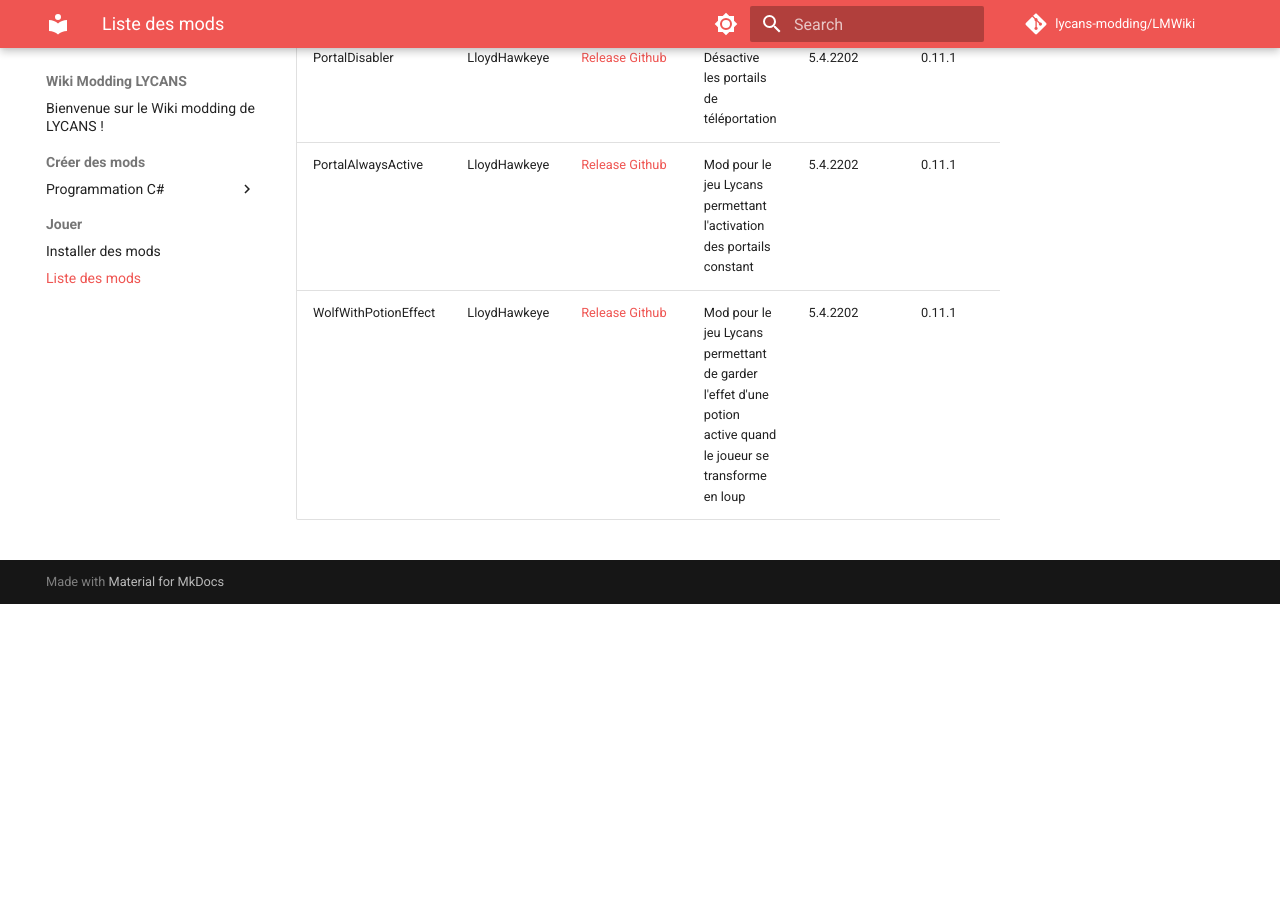
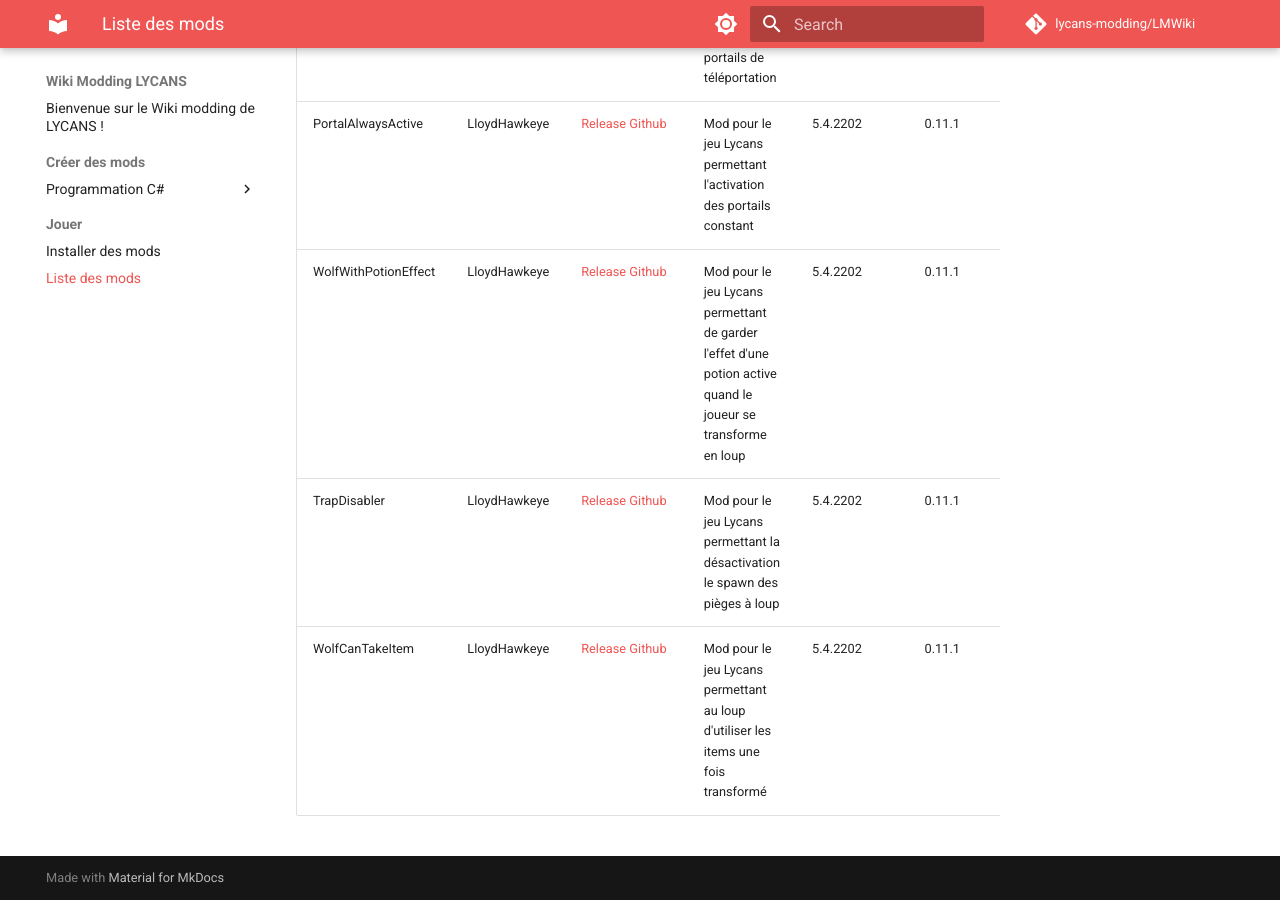
Before and after one commit to lycans-modding/LMWiki, an MkDocs documentation site: the page built from docs/Jouer/Liste-des-mods.md, in a window 1280 px wide and 900 px high, scrolled down 902 px. Built offline with MkDocs 1.6.1 and Material for MkDocs 9.7.7, drawn with Linux system fonts in a browser that asks for light colours; comment, search, counter and statistics services are not loaded; before the commit the page ends 1506 px from its top, so only the background shows below that.

Commit message:
[GitHub Action] Update docs

```diff
--- a/docs/Jouer/Liste-des-mods.md
+++ b/docs/Jouer/Liste-des-mods.md
@@ -21,3 +21,5 @@ Voici un tableau récapitulatif des mods qui ont été réalisés à l'aide de [
 |PortalDisabler|LloydHawkeye|[Release Github](https://github.com/LloydHawkeye/Lycans-PortalDisabler/releases)|Désactive les portails de téléportation|5.4.2202|0.11.1|
 |PortalAlwaysActive|LloydHawkeye|[Release Github](https://github.com/LloydHawkeye/Lycans-PortalAlwaysActive/releases)|Mod pour le jeu Lycans permettant l'activation des portails constant|5.4.2202|0.11.1|
 |WolfWithPotionEffect|LloydHawkeye|[Release Github](https://github.com/LloydHawkeye/Lycans-WolfWithPotionEffect/releases)|Mod pour le jeu Lycans permettant de garder l'effet d'une potion active quand le joueur se transforme en loup|5.4.2202|0.11.1|
+|TrapDisabler|LloydHawkeye|[Release Github](https://github.com/LloydHawkeye/Lycans-TrapDisabler/releases)|Mod pour le jeu Lycans permettant la désactivation le spawn des pièges à loup|5.4.2202|0.11.1|
+|WolfCanTakeItem|LloydHawkeye|[Release Github](https://github.com/LloydHawkeye/Lycans-WolfCanTakeItem/releases)|Mod pour le jeu Lycans permettant au loup d'utiliser les items une fois transformé|5.4.2202|0.11.1|
```
